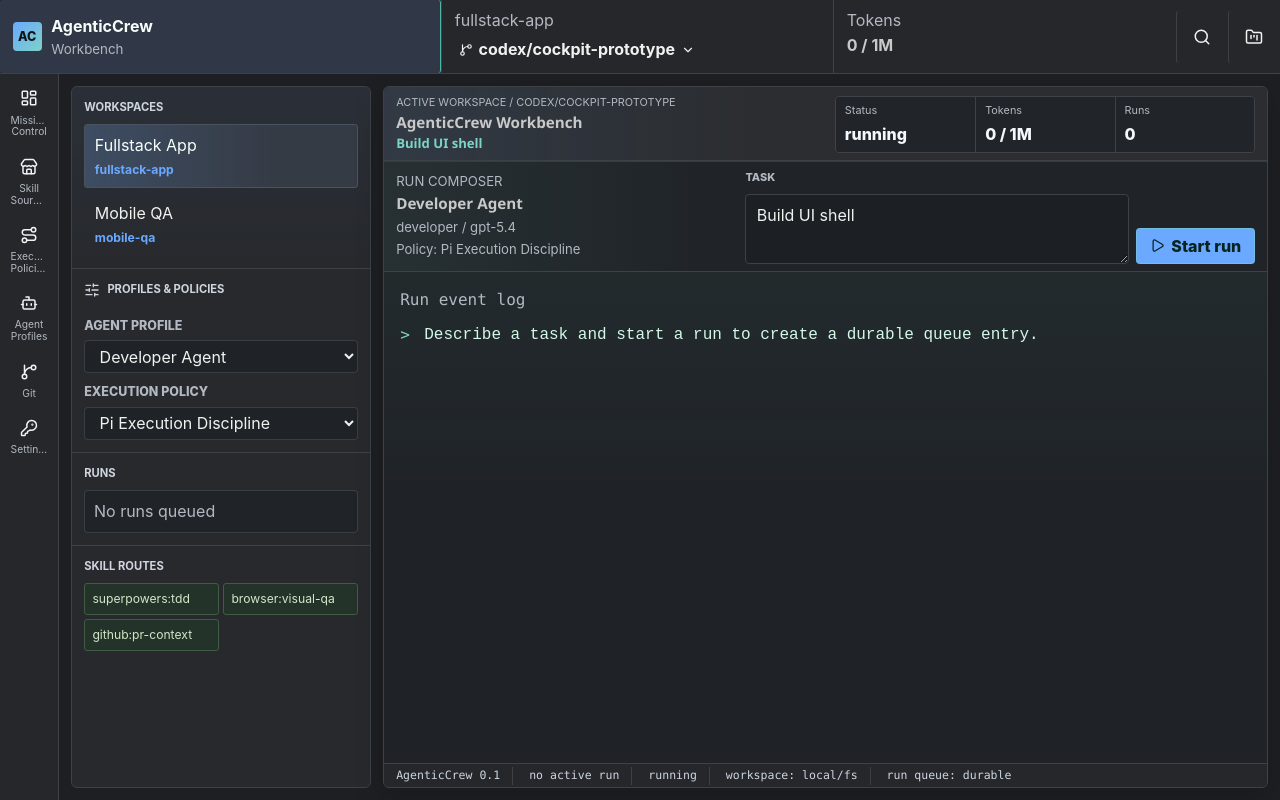
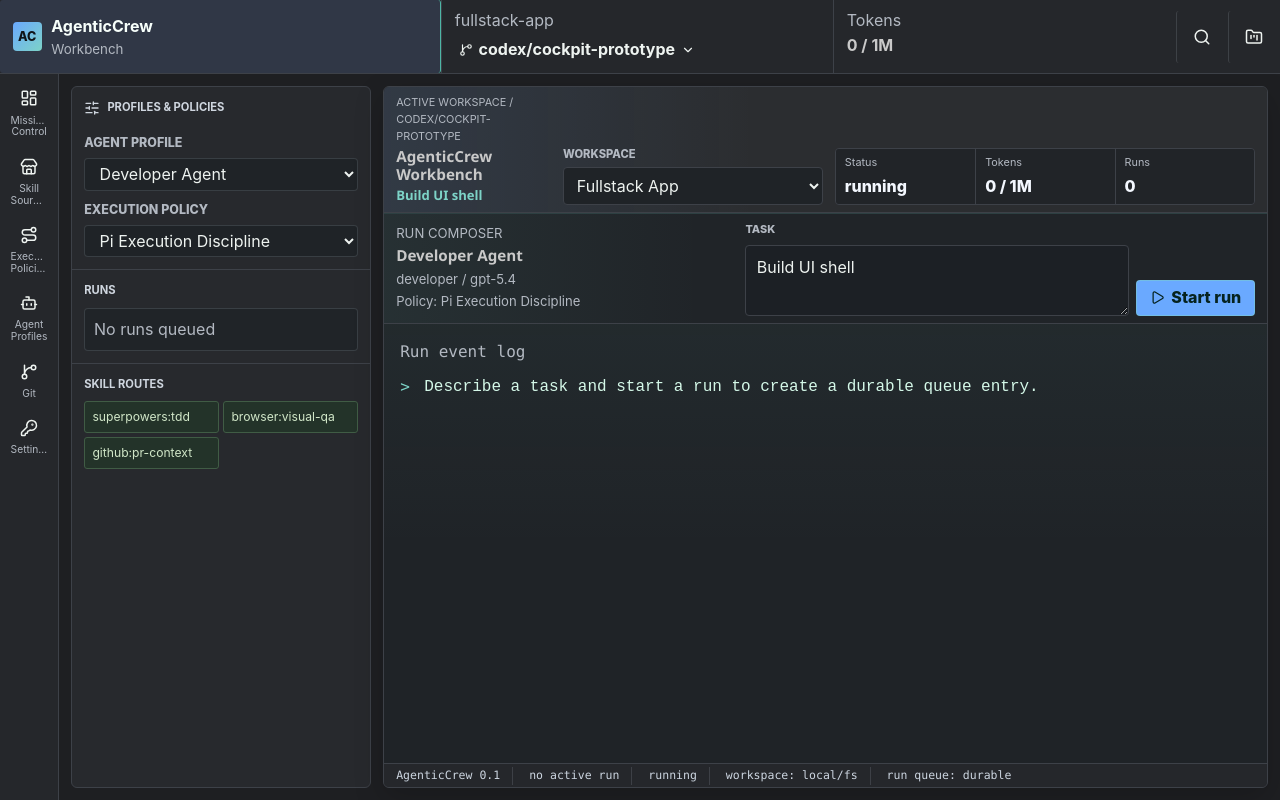
Before and after one commit to zolkers/AgenticCrew, a React (Vite) app in the folder frontend/: page / in a window 1280 px wide. Both pictures are taken after a click on the button 340 px from the left and 419 px from the top of the page. Built offline with nearby package versions, Linux system fonts and the light colour scheme.

Commit message:
feat(ui): move workspace switcher into cockpit

```diff
--- a/frontend/src/app/App.css
+++ b/frontend/src/app/App.css
@@ -80,7 +80,6 @@
 .brand-button,
 .topbar-tab,
 .topbar-icon,
-.workspace-card,
 .plugins-panel button,
 .command-bar button {
   border: 1px solid var(--color-border-soft);
@@ -738,10 +737,6 @@
   border-bottom: 1px solid var(--color-border);
 }
 
-.cockpit-sidebar > section:first-child {
-  background: linear-gradient(180deg, rgba(106, 169, 255, 0.05), transparent);
-}
-
 .cockpit-sidebar > section:last-child {
   border-bottom: 0;
 }
@@ -755,7 +750,6 @@
   text-transform: uppercase;
 }
 
-.workspace-list,
 .agent-list,
 .checkpoint-list,
 .run-list,
@@ -766,32 +760,6 @@
   padding: 0;
   margin: 0;
   list-style: none;
-}
-
-.workspace-card {
-  display: grid;
-  width: 100%;
-  gap: 0.15rem;
-  padding: 0.5rem 0.6rem;
-  border-color: transparent;
-  text-align: left;
-  background: transparent;
-}
-
-.workspace-card strong {
-  color: var(--color-teal);
-  font-size: 0.76rem;
-}
-
-.workspace-card:hover {
-  background: #303338;
-}
-
-.workspace-card[aria-pressed="true"] {
-  border-color: #4b5360;
-  background:
-    linear-gradient(90deg, rgba(106, 169, 255, 0.16), transparent 70%),
-    #353b45;
 }
 
 .agent-list li {
@@ -1077,8 +1045,9 @@
 
 .cockpit-hero {
   display: grid;
-  grid-template-columns: minmax(0, 1fr) minmax(260px, 420px);
+  grid-template-columns: minmax(0, 1fr) minmax(190px, 260px) minmax(260px, 420px);
   gap: 0.75rem;
+  align-items: end;
   padding: 0.45rem 0.75rem;
   border-bottom: 1px solid var(--color-border);
   background:
@@ -1109,6 +1078,30 @@
   margin-top: 0.1rem;
   color: var(--color-codex);
   font-size: 0.82rem;
+}
+
+.workspace-switcher {
+  display: grid;
+  gap: 0.25rem;
+  min-width: 0;
+}
+
+.workspace-switcher span {
+  color: var(--color-muted);
+  font-size: 0.7rem;
+  font-weight: 800;
+  text-transform: uppercase;
+}
+
+.workspace-switcher select {
+  width: 100%;
+  min-width: 0;
+  height: 2.35rem;
+  padding: 0 0.55rem;
+  border: 1px solid var(--color-border);
+  border-radius: 4px;
+  color: var(--color-text);
+  background: var(--color-terminal);
 }
 
 .metric-strip {
--- a/frontend/src/app/App.tsx
+++ b/frontend/src/app/App.tsx
@@ -995,26 +995,6 @@
   return (
     <div className="cockpit-grid">
       <aside className="cockpit-sidebar" aria-label="Workbench controls">
-        <section aria-labelledby="workspace-selector-title">
-          <h2 id="workspace-selector-title">Workspaces</h2>
-          <div className="workspace-list">
-            {workspaces.map((workspace) => (
-              <button
-                aria-pressed={workspace.id === activeWorkspace.id}
-                className="workspace-card"
-                key={workspace.id}
-                onClick={() => {
-                  onWorkspaceChange(workspace.id);
-                }}
-                type="button"
-              >
-                <span>{workspace.name}</span>
-                <strong>{workspace.id}</strong>
-              </button>
-            ))}
-          </div>
-        </section>
-
         <section aria-labelledby="loadout-title" className="loadout-panel">
           <h2 id="loadout-title">
             <SlidersHorizontal aria-hidden="true" size={16} />
@@ -1082,6 +1062,22 @@
             <h1 id="cockpit-title">AgenticCrew Workbench</h1>
             <h2>{activeWorkspace.mission}</h2>
           </div>
+          <label className="workspace-switcher">
+            <span>Workspace</span>
+            <select
+              aria-label="Workspace"
+              onChange={(event) => {
+                onWorkspaceChange(event.target.value);
+              }}
+              value={activeWorkspace.id}
+            >
+              {workspaces.map((workspace) => (
+                <option key={workspace.id} value={workspace.id}>
+                  {workspace.name}
+                </option>
+              ))}
+            </select>
+          </label>
           <dl className="metric-strip" aria-label="Workspace token usage and status">
             <div>
               <dt>Status</dt>
```
Also changed, not shown: 1 other file (tests, documents, lock files or other folders).
